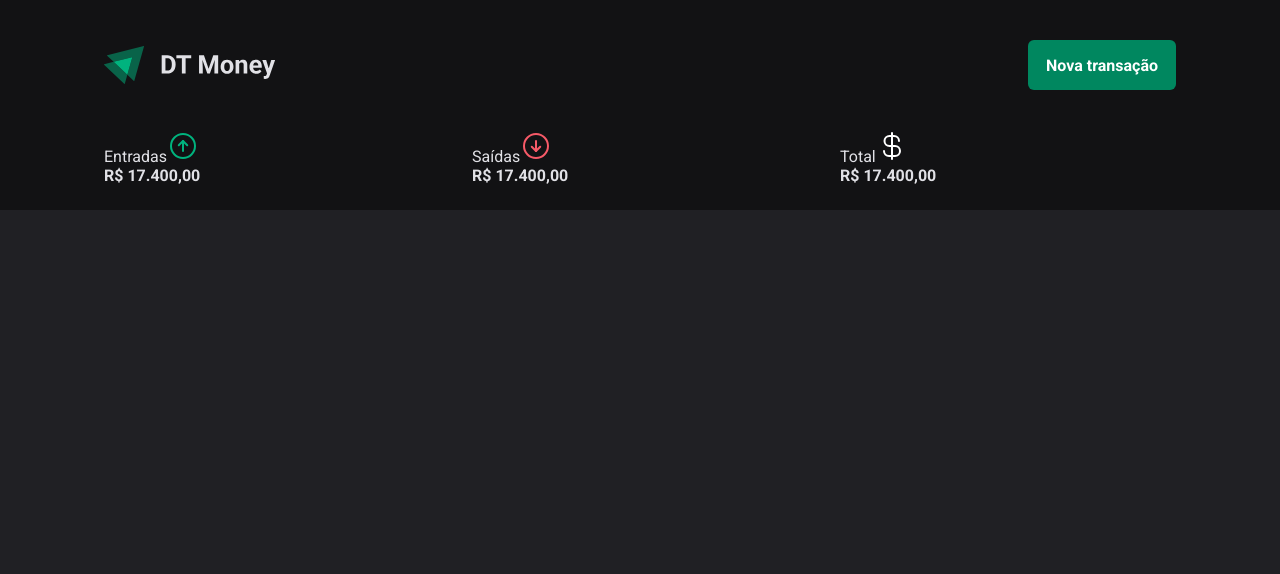
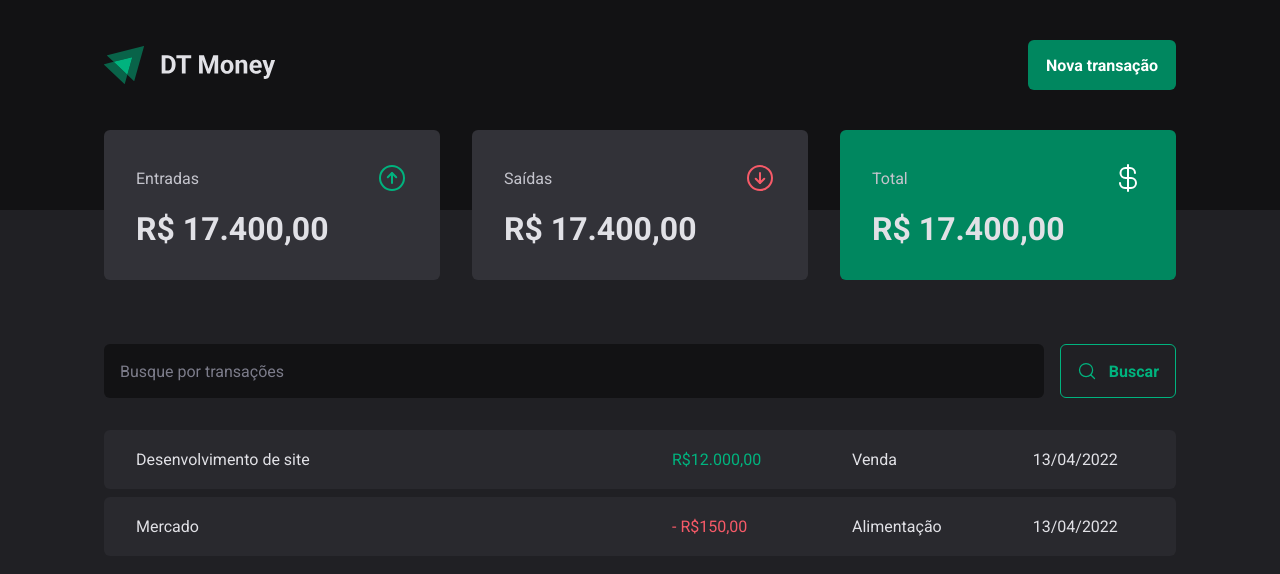
Before and after one commit to GuiSelair/Ignite-dtmoney-v2, a React (Vite) app: page / in a window 1280 px wide. Shown: the top 574 px of the page. Built offline with nearby package versions, Linux system fonts and the light colour scheme.

Commit message:
Feat: Added transaction table component

```diff
--- a/src/components/Summary/index.tsx
+++ b/src/components/Summary/index.tsx
@@ -1,31 +1,31 @@
 import { ArrowCircleDown, ArrowCircleUp, CurrencyDollar } from 'phosphor-react';
 
-import { Container } from "./styles";
+import { Container, SummaryCard } from "./styles";
 
 export default function Summary() {
   return (
     <Container>
-      <div>
+      <SummaryCard>
         <header>
           <span>Entradas</span>
           <ArrowCircleUp size={32} color="#00b37e" />
         </header>
         <strong>R$ 17.400,00</strong>
-      </div>
-      <div>
+      </SummaryCard>
+      <SummaryCard>
         <header>
           <span>Saídas</span>
           <ArrowCircleDown size={32} color="#f75a68" />
         </header>
         <strong>R$ 17.400,00</strong>
-      </div>
-      <div>
+      </SummaryCard>
+      <SummaryCard variant='green'>
         <header>
           <span>Total</span>
           <CurrencyDollar size={32} color="#ffffff" />
         </header>
         <strong>R$ 17.400,00</strong>
-      </div>
+      </SummaryCard>
     </Container>
   )
 }
--- a/src/components/Summary/styles.ts
+++ b/src/components/Summary/styles.ts
@@ -10,3 +10,28 @@
   gap: 2rem;
   margin-top: -5rem;
 `;
+
+interface SummaryCardProps {
+  variant?: 'green';
+}
+
+export const SummaryCard = styled.div<SummaryCardProps>`
+  background: ${props => props.variant ? props.theme['green-500'] : props.theme['gray-600']};
+  border-radius: 6px;
+  padding: 2rem;
+
+
+
+  header {
+    display: flex;
+    align-items: center;
+    justify-content: space-between;
+    color: ${props => props.theme['gray-300']};
+  }
+
+  strong {
+    display: block;
+    margin-top: 1rem;
+    font-size: 2rem;
+  }
+`
--- /dev/null
+++ b/src/pages/Transactions/components/SearchForm/index.tsx
@@ -0,0 +1,16 @@
+import { MagnifyingGlass } from 'phosphor-react'
+import React from 'react'
+import { Container } from './styles'
+
+export default function SearchForm() {
+  return (
+    <Container>
+      <input type="text" placeholder='Busque por transações' />
+
+      <button type='submit'>
+          <MagnifyingGlass size={20} />
+          Buscar
+      </button>
+    </Container>
+  )
+}
--- /dev/null
+++ b/src/pages/Transactions/components/SearchForm/styles.ts
@@ -0,0 +1,40 @@
+import styled from "styled-components";
+
+export const Container = styled.form`
+  display: flex;
+  gap: 1rem;
+
+  input {
+    flex: 1;
+    border-radius: 6px;
+    border: 0;
+    background: ${props => props.theme['gray-900']};
+    color: ${props => props.theme['gray-300']};
+    padding: 1rem;
+
+    &::placeholder {
+      color: ${props => props.theme['gray-500']};
+    }
+  }
+
+  button {
+    display: flex;
+    align-items: center;
+    gap: 0.75rem;
+
+    border: 0;
+    padding: 1rem;
+    background: transparent;
+    border: 1px solid ${props => props.theme['green-300']};
+    color: ${props => props.theme['green-300']};
+    font-weight: bold;
+    border-radius: 6px;
+    transition: all 0.2s;
+
+    &:hover {
+      background: ${props => props.theme['green-500']};
+      border: 1px solid ${props => props.theme['green-500']};
+      color: ${props => props.theme.white};
+    }
+  }
+`;
--- a/src/pages/Transactions/index.tsx
+++ b/src/pages/Transactions/index.tsx
@@ -1,12 +1,39 @@
 
 import Header from '../../components/Header';
 import Summary from '../../components/Summary';
+import SearchForm from './components/SearchForm';
+import { PriceHightlight, TransactionContainer, TransactionTable } from './styles';
 
 export default function Transactions() {
   return (
     <div>
-      <Header/>
-      <Summary/>
+      <Header />
+      <Summary />
+
+      <TransactionContainer>
+        <SearchForm />
+
+        <TransactionTable>
+          <tbody>
+            <tr>
+              <td width='50%'>Desenvolvimento de site</td>
+              <td>
+                <PriceHightlight variant='income'>R$12.000,00</PriceHightlight>
+              </td>
+              <td>Venda</td>
+              <td>13/04/2022</td>
+            </tr>
+            <tr>
+              <td width='50%'>Mercado</td>
+              <td>
+                <PriceHightlight variant='outcome'>- R$150,00</PriceHightlight>
+              </td>
+              <td>Alimentação</td>
+              <td>13/04/2022</td>
+            </tr>
+          </tbody>
+        </TransactionTable>
+      </TransactionContainer>
     </div>
   )
 }
--- a/src/pages/Transactions/styles.ts
+++ b/src/pages/Transactions/styles.ts
@@ -1,3 +1,38 @@
 import styled from "styled-components";
 
-export const Container = styled.main``
+export const TransactionContainer = styled.main`
+    width: 100%;
+    max-width: 1120px;
+    margin: 4rem auto 0;
+    padding: 0 1.5rem;
+`
+
+export const TransactionTable = styled.table`
+    width: 100%;
+    border-collapse: separate;
+    border-spacing: 0 0.5rem;
+    margin-top: 1.5rem;
+
+    td {
+        padding: 1.25rem 2rem;
+        background: ${props => props.theme['gray-700']};
+
+        &:first-child {
+            border-top-left-radius: 6px;
+            border-bottom-left-radius: 6px;
+        }
+
+        &:last-child {
+            border-top-right-radius: 6px;
+            border-bottom-right-radius: 6px;
+        }
+    }
+`
+
+interface PriceHightlightProps {
+  variant: 'income' | 'outcome'
+}
+
+export const PriceHightlight = styled.span<PriceHightlightProps>`
+  color: ${props => props.variant === 'income' ? props.theme['green-300'] : props.theme['red-300']}
+`
```
